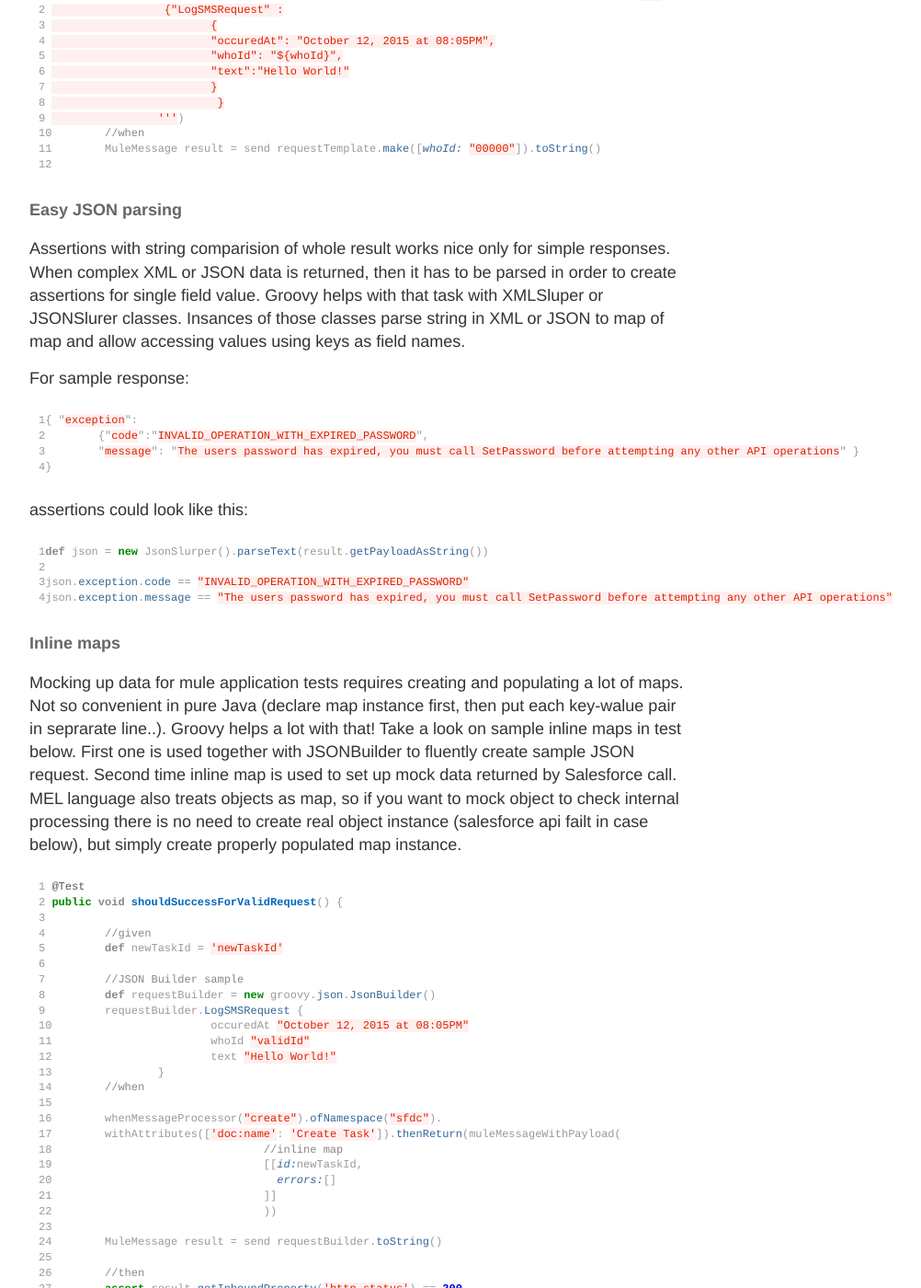
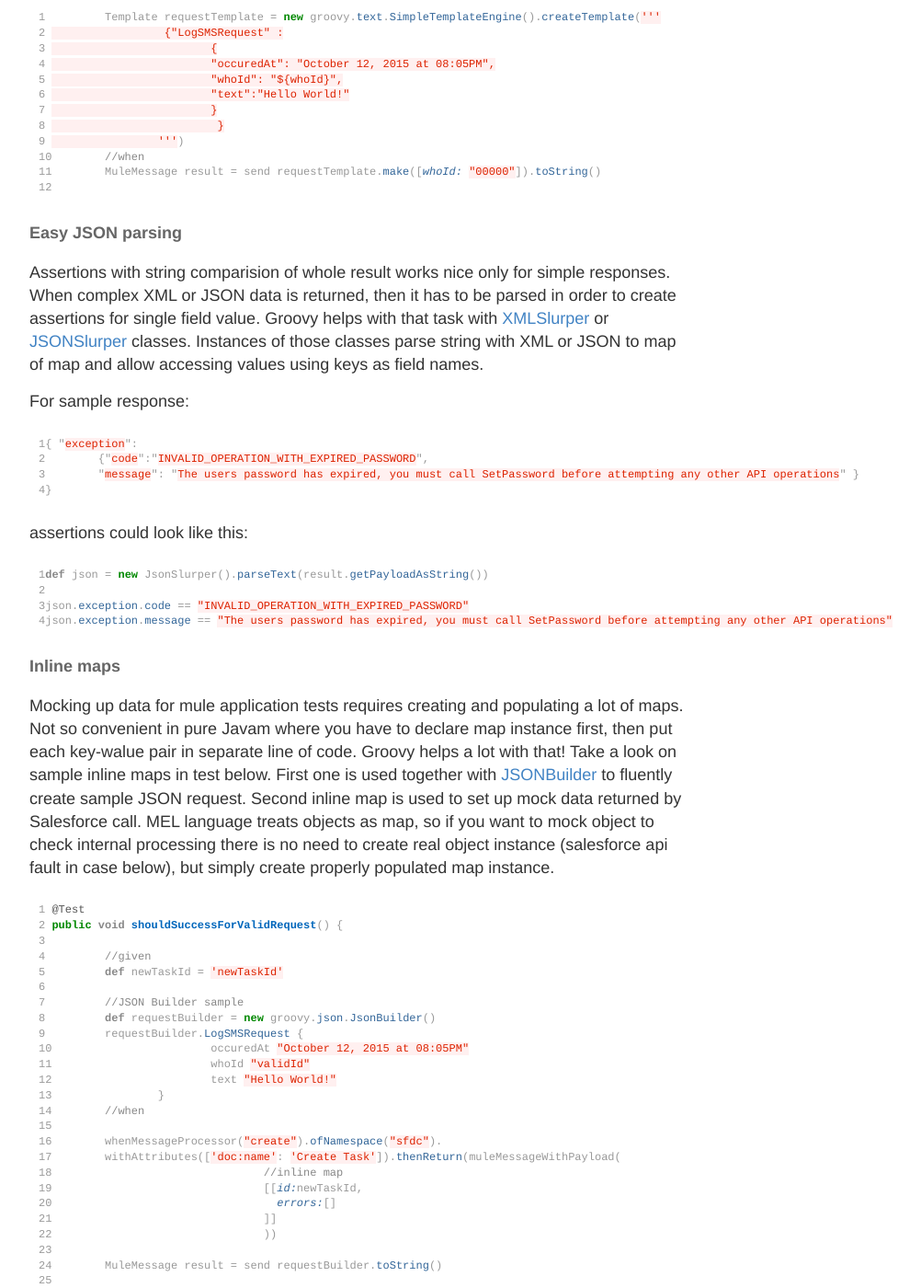
Before and after one commit to jarent/jarent.github.io, a Jekyll site: the page built from _posts/2016-04-16-munit-tests-in-groovy.md, in a window 1280 px wide and 1400 px high, scrolled down 4536 px. Shown: the whole window at 92% size, without its empty margins (248-1250 px from the left). Built offline with Jekyll 4.4.1, drawn with Linux system fonts in a browser that asks for light colours; comment, search, counter and statistics services are not loaded; some of the changed text lies outside the part shown.

Commit message:
Final final final fixes..

```diff
--- a/_posts/2016-04-16-munit-tests-in-groovy.md
+++ b/_posts/2016-04-16-munit-tests-in-groovy.md
@@ -138,7 +138,7 @@ Imagine that you have complex request that can be used in many test cases that d
 	{% endhighlight %}
 
 #### Easy JSON parsing
-Assertions with string comparision of whole result works nice only for simple responses. When complex XML or JSON data is returned, then it has to be parsed in order to create assertions for single field value. Groovy helps with that task with XMLSluper or JSONSlurer classes. Insances of those classes parse string in XML or JSON to map of map and allow accessing values using keys as field names.
+Assertions with string comparision of whole result works nice only for simple responses. When complex XML or JSON data is returned, then it has to be parsed in order to create assertions for single field value. Groovy helps with that task with [XMLSlurper](http://docs.groovy-lang.org/latest/html/api/groovy/util/XmlSlurper.html) or [JSONSlurper](http://docs.groovy-lang.org/latest/html/gapi/groovy/json/JsonSlurper.html) classes. Instances of those classes parse string with XML or JSON to map of map and allow accessing values using keys as field names.
 
 For sample response:
 {% highlight javascript linenos %}
@@ -157,8 +157,8 @@ json.exception.message == "The users password has expired, you must call SetPass
 {% endhighlight %}
 
 #### Inline maps
-Mocking up data for mule application tests requires creating and populating a lot of maps. Not so convenient in pure Java (declare map instance first, then put each key-walue pair in seprarate line..). Groovy helps a lot with that! Take a look on sample inline maps in test below. First one is used together with JSONBuilder to fluently create sample JSON request.
-Second time inline map is used to set up mock data returned by Salesforce call. MEL language also treats objects as map, so if you want to mock object to check internal processing there is no need to create real object instance (salesforce api failt in case below), but simply create properly populated map instance.
+Mocking up data for mule application tests requires creating and populating a lot of maps. Not so convenient in pure Javam where you have to declare map instance first, then put each key-walue pair in separate line of code. Groovy helps a lot with that! Take a look on sample inline maps in test below. First one is used together with [JSONBuilder](http://docs.groovy-lang.org/latest/html/gapi/groovy/json/JsonBuilder.html) to fluently create sample JSON request.
+Second inline map is used to set up mock data returned by Salesforce call. MEL language treats objects as map, so if you want to mock object to check internal processing there is no need to create real object instance (salesforce api fault in case below), but simply create properly populated map instance.
 
 {% highlight groovy linenos %}
 @Test
```
Also changed, not shown: other parts of _posts/2016-04-16-munit-tests-in-groovy.md (+6 -6 lines).
